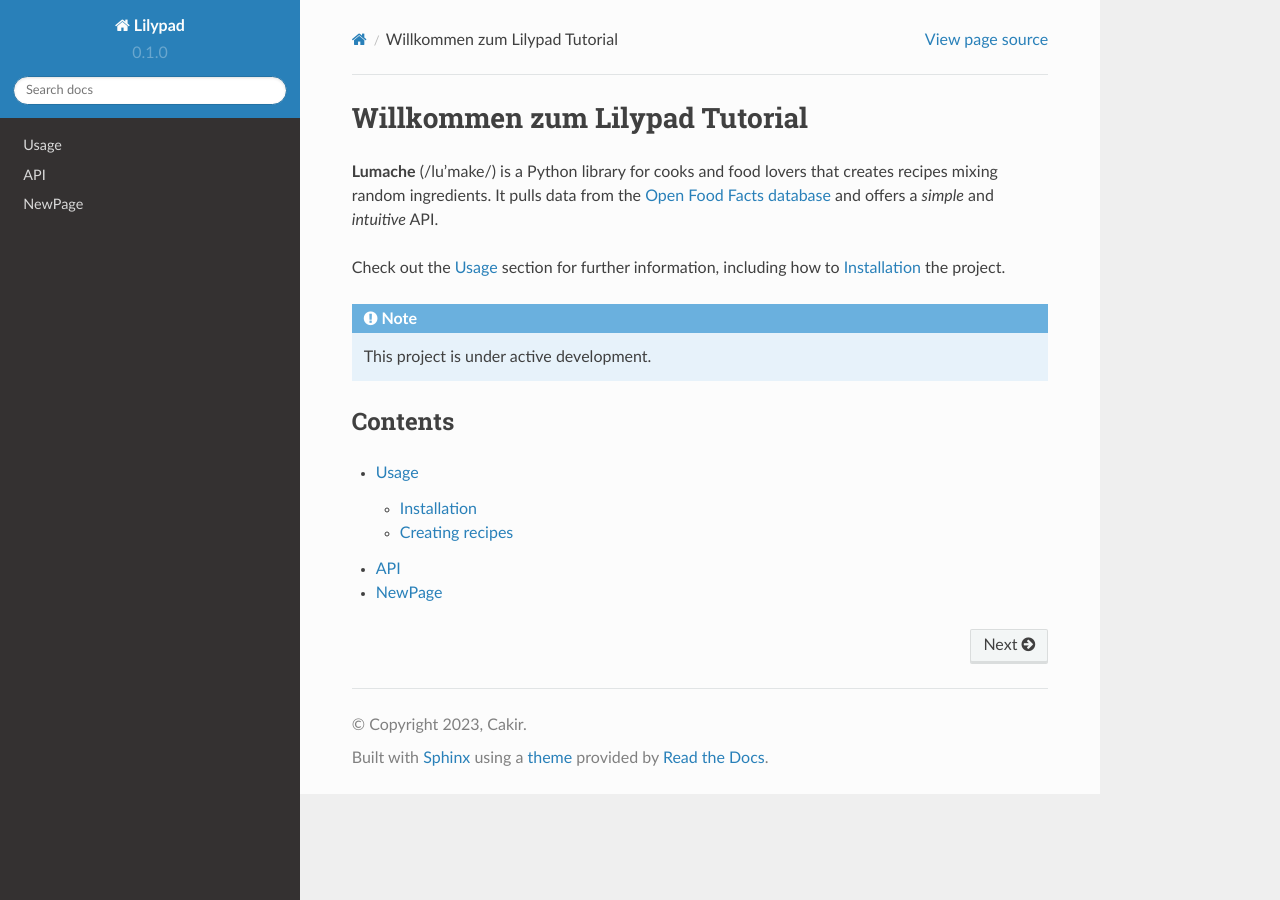
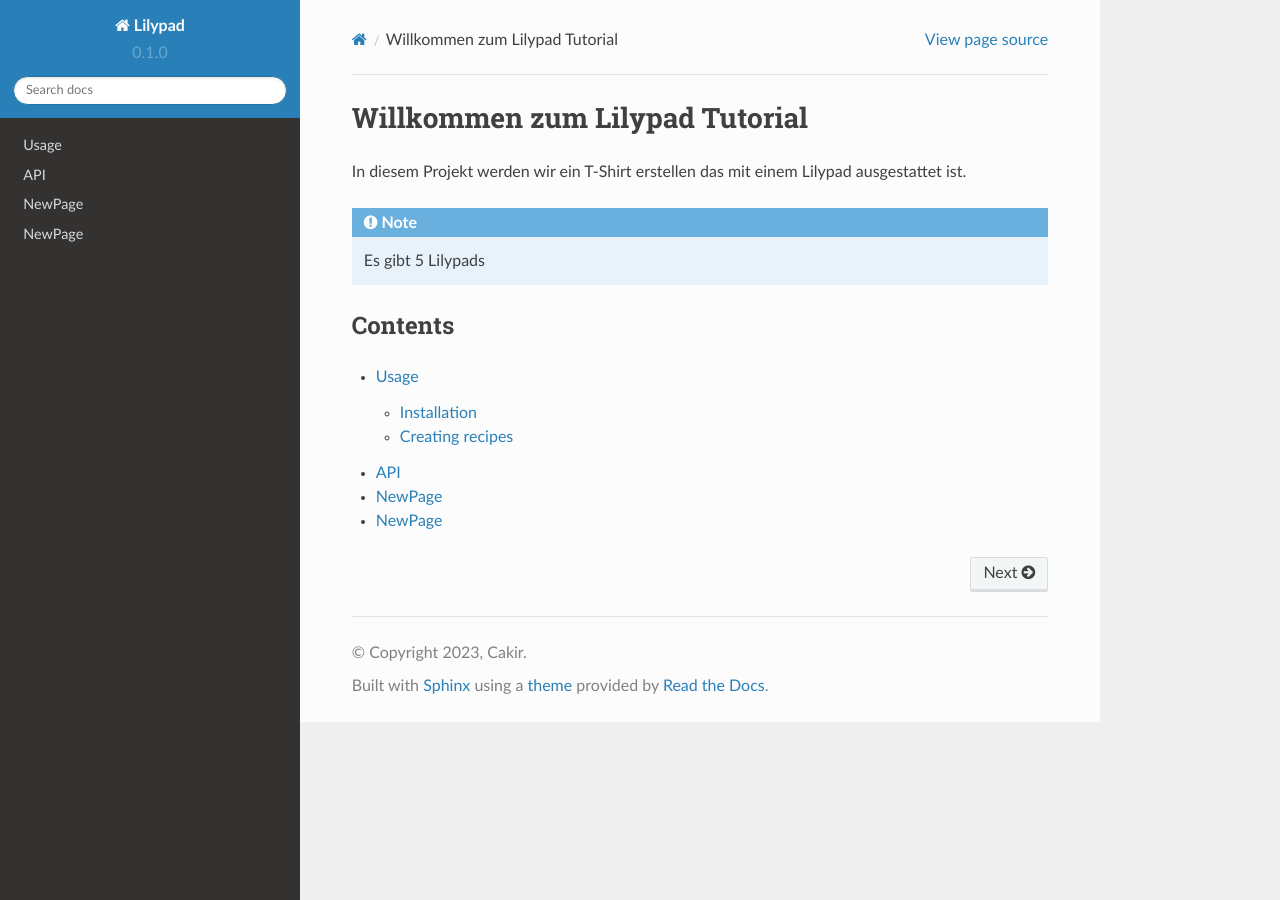
Before and after one commit to nmcakir/lilypad, a Sphinx documentation site: the page built from docs/source/index.rst, in a window 1280 px wide. Built offline with Sphinx 7.4.7 and the Read the Docs theme 2.0.0, drawn with Linux system fonts in a browser that asks for light colours.

Commit message:
renamed files

```diff
--- a/docs/source/index.rst
+++ b/docs/source/index.rst
@@ -1,23 +1,20 @@
 Willkommen zum Lilypad Tutorial
 ===================================
 
-**Lumache** (/lu'make/) is a Python library for cooks and food lovers
-that creates recipes mixing random ingredients.
-It pulls data from the `Open Food Facts database <https://world.openfoodfacts.org/>`_
-and offers a *simple* and *intuitive* API.
-
-Check out the :doc:`usage` section for further information, including
-how to :ref:`installation` the project.
+In diesem Projekt werden wir ein T-Shirt erstellen das mit einem Lilypad ausgestattet ist.
 
 .. note::
 
-   This project is under active development.
+   Es gibt 5 Lilypads
+
+
 
 Contents
 --------
 
 .. toctree::
 
-   usage
-   api
-   newfile
+   basics
+   installation
+   wiring
+   programming
--- /dev/null
+++ b/docs/source/wiring.rst
@@ -0,0 +1,2 @@
+NewPage
+=====
```
Also changed, not shown: docs/source/basics.rst (renamed from docs/source/usage.rst), docs/source/installation.rst (renamed from docs/source/api.rst), docs/source/programming.rst (renamed from docs/source/newfile.rst).
